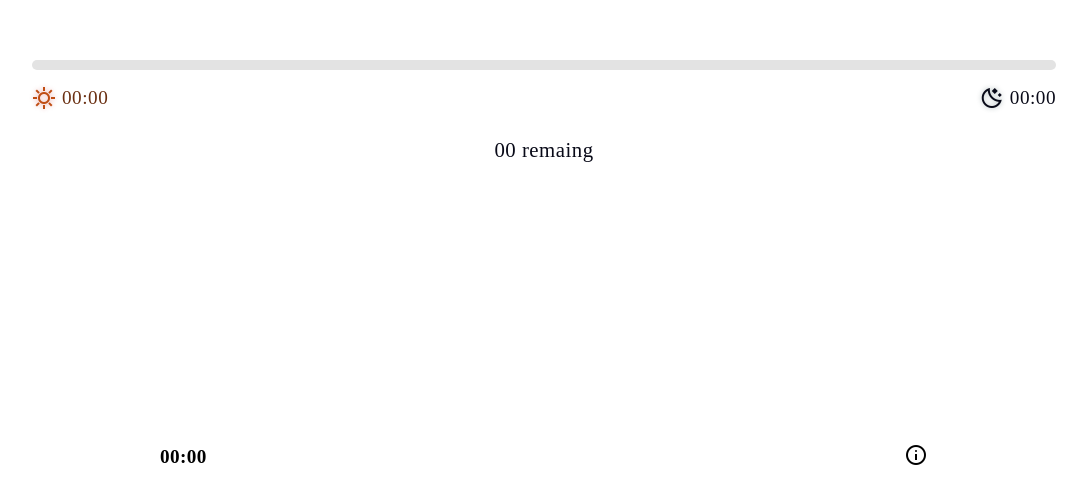
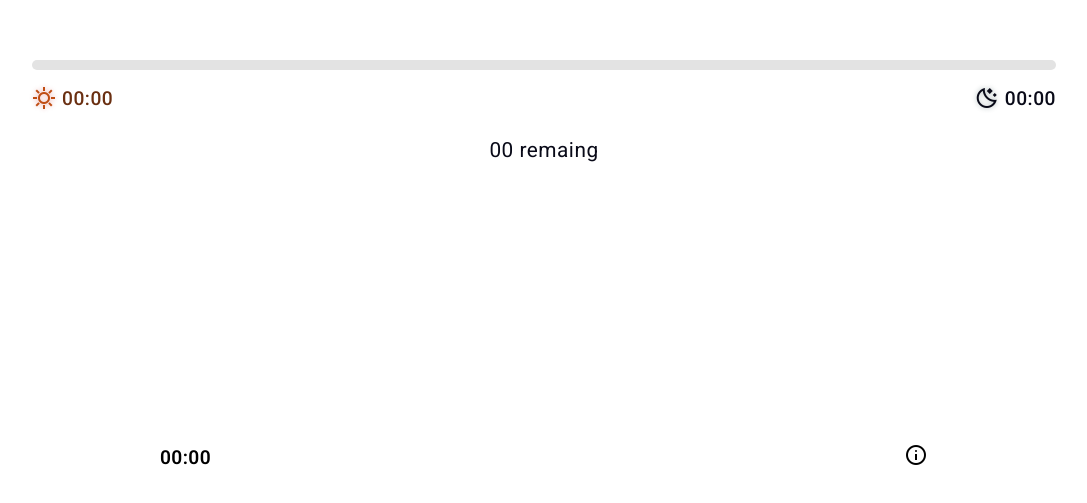
Before and after one commit to CodPro-Sui/What-s-Time--, a plain HTML site: page index.html in a window 1280 px wide. Shown: the part 289-792 px from the top of the page, without its empty margins (96-1183 px from the left). Drawn offline with nearby package versions, Linux system fonts and the light colour scheme; no server answers.

Commit message:
Updated index.html
Font family add on the page.

```diff
--- a/index.html
+++ b/index.html
@@ -7,10 +7,12 @@
   <title>what's Time?</title>
   <link rel="stylesheet" href="https://fonts.googleapis.com/css2?family=Material+Symbols+Outlined:opsz,wght,FILL,GRAD@24,400,0,0" />
   <style type="text/css" media="all">
+    @import url('https://fonts.googleapis.com/css2?family=Roboto:ital,wght@0,100..900;1,100..900&display=swap');
     * {
       margin: 0;
       padding: 0;
       box-sizing: border-box;
+      font-family: "Roboto", sans-serif;
       user-select: none;
     }
 
```
